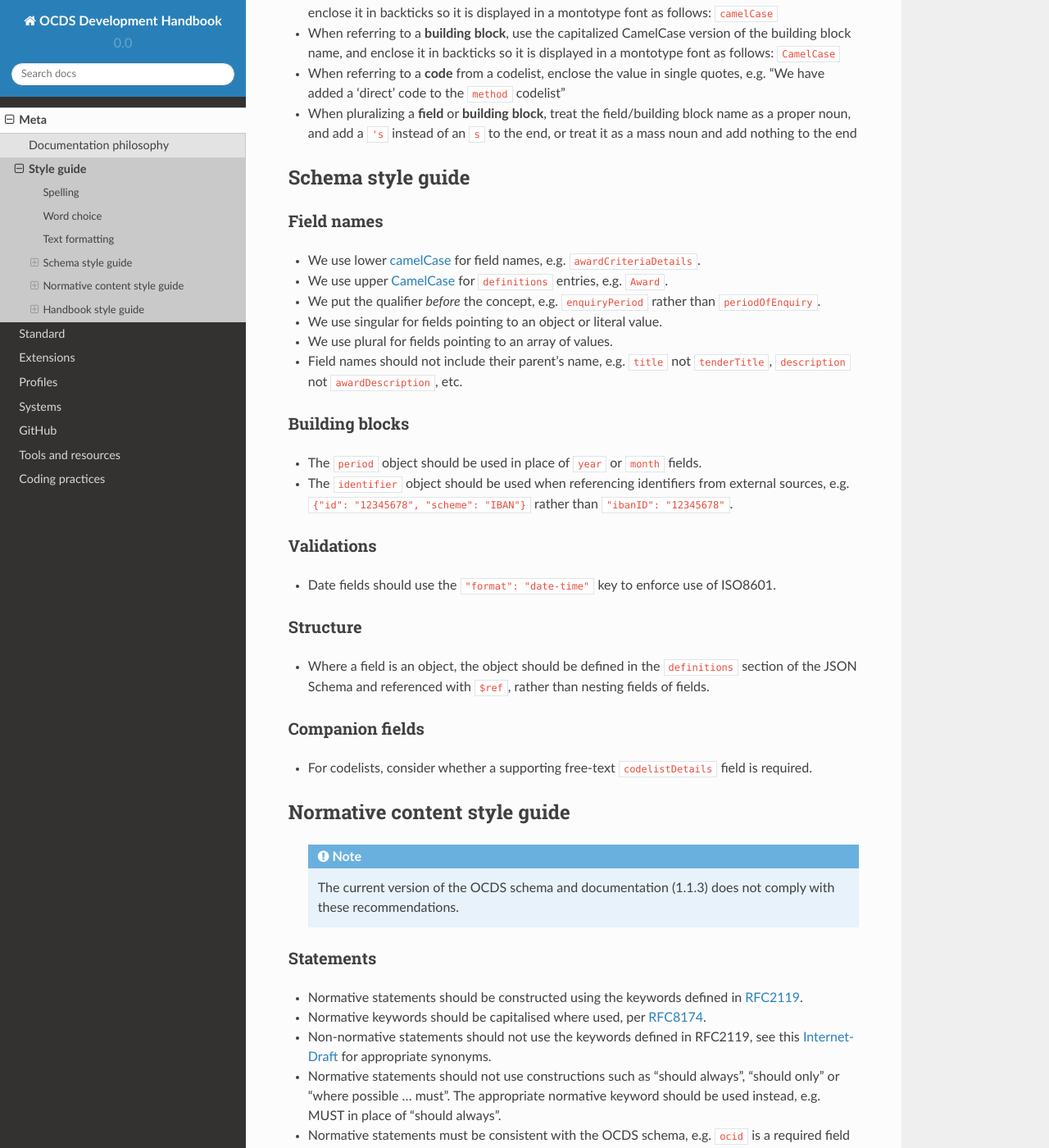
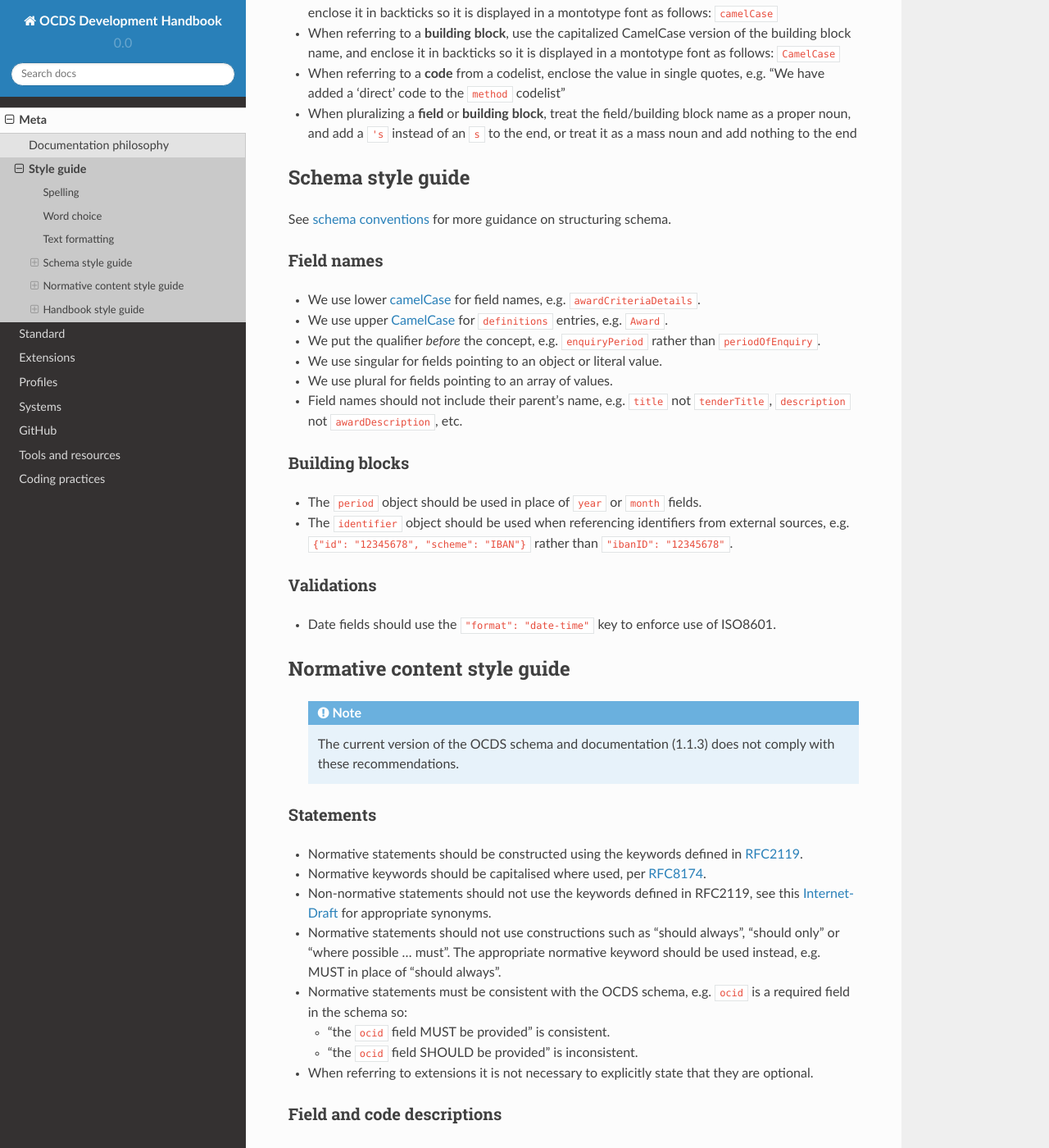
Before and after one commit to open-contracting/standard-development-handbook, a Sphinx documentation site: the page built from docs/meta/style_guide.md, in a window 1280 px wide and 1400 px high, scrolled down 804 px. Shown: the whole window at 82% size. Built offline with Sphinx 7.4.7 and the Read the Docs theme 2.0.0, drawn with Linux system fonts in a browser that asks for light colours.

Commit message:
Remove content from meta covered in standard

```diff
--- a/docs/meta/style_guide.md
+++ b/docs/meta/style_guide.md
@@ -28,6 +28,8 @@ Use American English (e.g. 'organization' rather than 'organisation') unless we
 
 ## Schema style guide
 
+See [schema conventions](../../standard/conventions) for more guidance on structuring schema.
+
 ### Field names
 
 * We use lower [camelCase](https://en.wikipedia.org/wiki/Camel_case) for field names, e.g. `awardCriteriaDetails`.
@@ -45,14 +47,6 @@ Use American English (e.g. 'organization' rather than 'organisation') unless we
 ### Validations
 
 * Date fields should use the `"format": "date-time"` key to enforce use of ISO8601.
-
-### Structure
-
-* Where a field is an object, the object should be defined in the `definitions` section of the JSON Schema and referenced with `$ref`, rather than nesting fields of fields.
-
-### Companion fields
-
-* For codelists, consider whether a supporting free-text `codelistDetails` field is required.
 
 ## Normative content style guide
 
```
